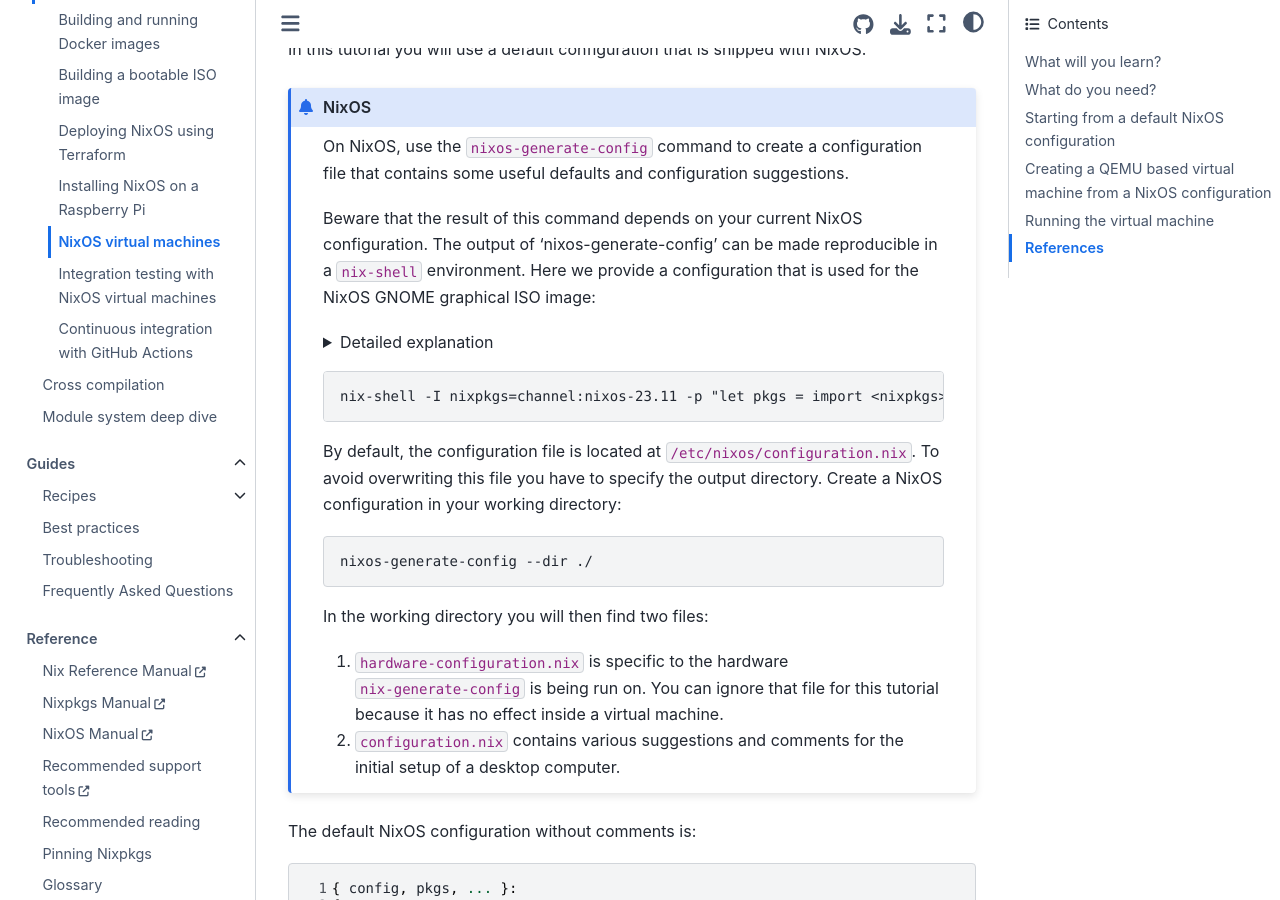
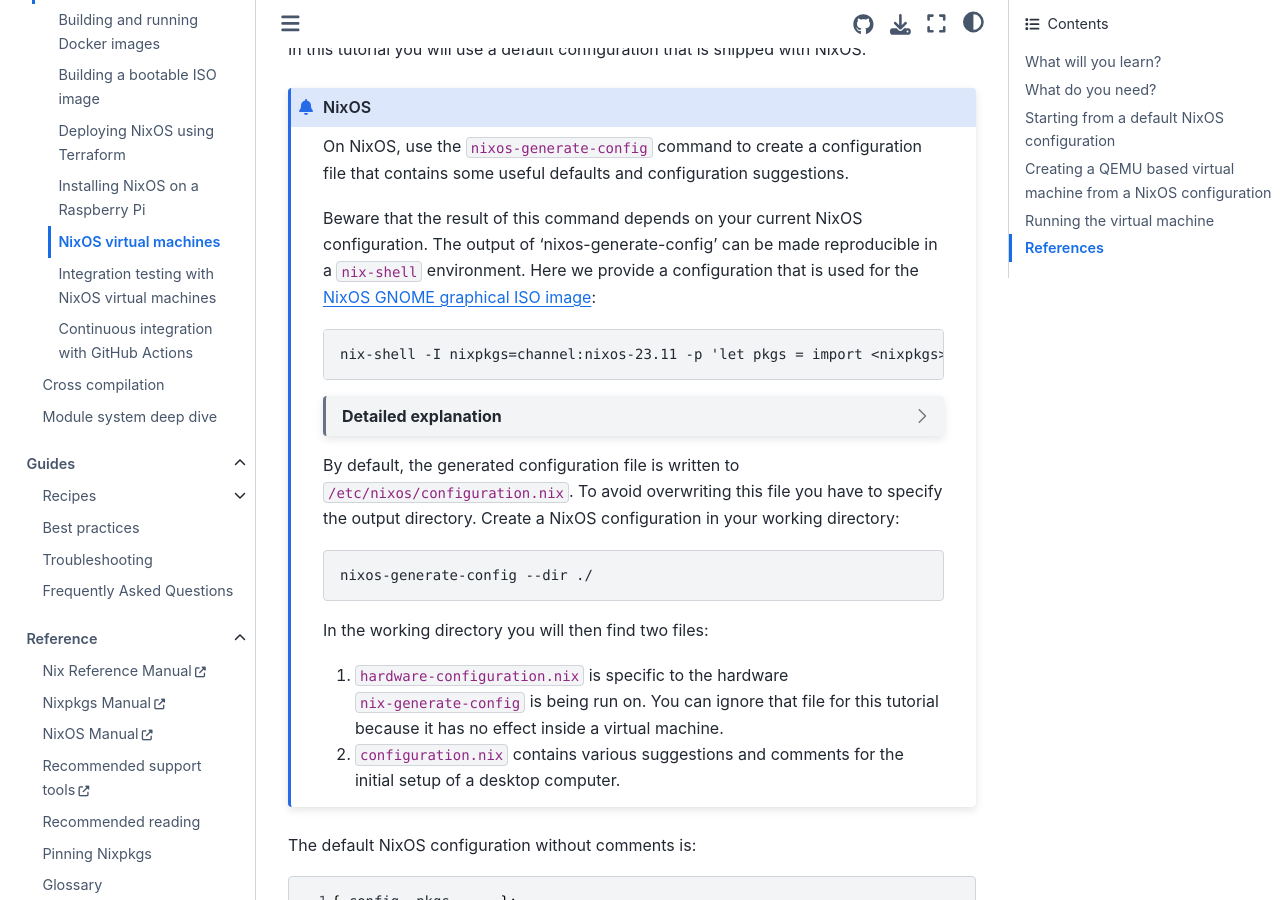
Before and after one commit to NixOS/nix.dev, a Sphinx documentation site: the page built from source/tutorials/nixos/nixos-configuration-on-vm.md, in a window 1280 px wide and 900 px high, scrolled down 824 px. Built offline with Sphinx 7.4.7 and the Sphinx Book theme 1.1.4, drawn with Linux system fonts in a browser that asks for light colours; some of the changed lines change nothing that is shown.

Commit message:
fixups in review
Co-authored-by: Henrik <i97henka@gmail.com

````diff
--- a/source/tutorials/nixos/nixos-configuration-on-vm.md
+++ b/source/tutorials/nixos/nixos-configuration-on-vm.md
@@ -24,30 +24,24 @@
 
 In this tutorial you will use a default configuration that is shipped with NixOS.
 
-:::{admonition} NixOS
+::::{admonition} NixOS
 
 On NixOS, use the `nixos-generate-config` command to create a configuration file that contains some useful defaults and configuration suggestions.
 
 Beware that the result of this command depends on your current NixOS configuration.
 The output of 'nixos-generate-config' can be made reproducible in a `nix-shell` environment.
-Here we provide a configuration that is used for the NixOS GNOME graphical ISO image:
+Here we provide a configuration that is used for the [NixOS GNOME graphical ISO image](https://nixos.org/download#nixos-iso):
 
-<details><summary> Detailed explanation </summary>
-<!-- I would prefer :::{dropdown} but ::: cannot be nested i think -->
+```shell-session
+nix-shell -I nixpkgs=channel:nixos-23.11 -p 'let pkgs = import <nixpkgs> { config = {}; overlays = []; }; iso-config = pkgs.path + /nixos/modules/installer/cd-dvd/installation-cd-graphical-gnome.nix; gnome-nixos = pkgs.nixos iso-config; in gnome-nixos.config.system.build.nixos-generate-config'
+```
 
-The following bash command uses `cat` to let us use line breaks for improved readability.
-First we provide `nixpkgs` from a [channel](ref-pinning-nixpkgs).
-We [import](reading-nix-language-import) `nixpkgs` to make it available in the current scope, under the name `pkgs`.
-In our case `nixpkgs` is in the nix store.
-To get it's path we look it up using the name `pkgs.path`.
-We make the absolute path to `installation-cd-graphical-gnome.nix` under the name `iso-config` available.
-This file is used to generate the NixOS GNOME graphical ISO image.
-This path is given to the [`pkgs.nixos` function](https://nix-community.github.io/docnix/reference/pkgs/pkgs-nixos/) to generate `gnome-nixos`.
-From `gnome-nixos` we take `config.system.build.nixos-generate-config`.
-Because Nix is lazy, only the necessary parts of `gnome-nixos` are instantiated.
-For example, no new version of gnome is made available in the store.
+:::{dropdown} Detailed explanation
 
-```bash
+The above shell command is a one-liner so it's easier to copy and paste.
+This is the readable long form using a [heredoc](https://en.wikipedia.org/wiki/Here_document):
+
+```{code-block} bash
 nix-shell -I nixpkgs=channel:nixos-23.11 -p "$(cat <<EOF
 let
   pkgs = import <nixpkgs> { config = {}; overlays = []; };
@@ -58,17 +52,15 @@
 )"
 ```
 
-The following shell command aims to be short.
-It uses `(...)` to evaluate functions instead of assigning their result to names.
-We still need to use `let pkgs = ... in` to override the name `pkgs`, so that we use the functions from the specified nixpkgs and not from the current installation of Nix.
+It does the following:
+- Provide Nixpkgs from a [channel](ref-pinning-nixpkgs)
+- Take the configuration file for the GNOME ISO image from the obtained version of the Nixpkgs repository
+- Evaluate that NixOS configuration with `pkgs.nixos`
+- Return the derivation which produces the `nixos-generate-config` executable from the evaluated configuration
 
-</details>
+:::
 
-```shell-session
-nix-shell -I nixpkgs=channel:nixos-23.11 -p "let pkgs = import <nixpkgs> { config = {}; overlays = []; }; in (pkgs.nixos (pkgs.path + /nixos/modules/installer/cd-dvd/installation-cd-graphical-gnome.nix)).config.system.build.nixos-generate-config"
-```
-
-By default, the configuration file is located at `/etc/nixos/configuration.nix`.
+By default, the generated configuration file is written to `/etc/nixos/configuration.nix`.
 To avoid overwriting this file you have to specify the output directory.
 Create a NixOS configuration in your working directory:
 
@@ -82,7 +74,7 @@
    You can ignore that file for this tutorial because it has no effect inside a virtual machine.
 
 2. `configuration.nix` contains various suggestions and comments for the initial setup of a desktop computer.
-:::
+::::
 
 The default NixOS configuration without comments is:
 
````
